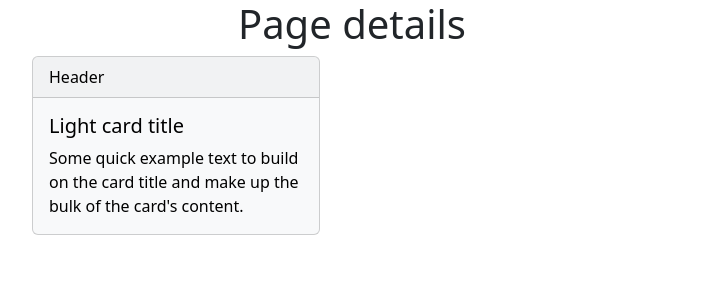
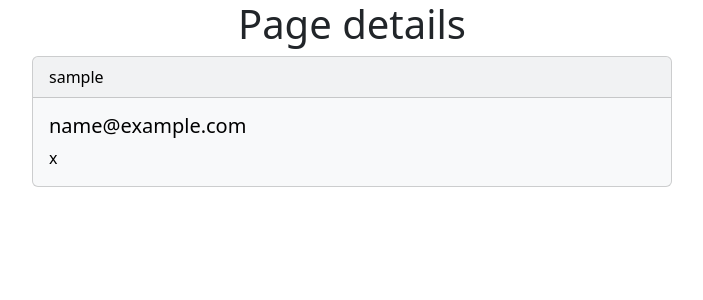
Before and after one commit to NicoleMaini/u4-w13-d3, a PHP site: page /u4-w13-d3/details.php in a window 1280 px wide. Shown: the top 300 px of the page, without its empty margins (288-991 px from the left). Run offline with PHP 8.4, Linux system fonts and the light colour scheme; tables that the repository leaves empty or names only in its code hold one stand-in row (values such as "Sample post").

Commit message:
page details complete

```diff
--- a/details.php
+++ b/details.php
@@ -20,7 +20,7 @@ $id = 1;
 // qua facciamo una fetch dall'id passato tramite link
 $stmt = $pdo->prepare("SELECT * FROM users WHERE id = ?");
 $stmt->execute([$id]);
-$row = $stmt->fetch(PDO::FETCH_ASSOC);
+$user = $stmt->fetch(PDO::FETCH_ASSOC);
 
 ?>
 
@@ -39,13 +39,15 @@ $row = $stmt->fetch(PDO::FETCH_ASSOC);
   <h1 class="text-center">Page details</h1>
 
   <div class="w-50 mx-auto">
-    <div class="card text-bg-light mb-3" style="max-width: 18rem;">
-      <div class="card-header">Header</div>
-      <div class="card-body">
-        <h5 class="card-title">Light card title</h5>
-        <p class="card-text">Some quick example text to build on the card title and make up the bulk of the card's content.</p>
-      </div>
-    </div>
+    <?php
+    echo "<div class='card text-bg-light mb-3' >
+        <div class='card-header'>$user[username]</div>
+        <div class='card-body'>
+          <h5 class='card-title'>$user[mail]</h5>
+          <p class='card-text'>$user[password]</p>
+        </div>
+      </div>"
+    ?>
   </div>
 
   <script src="https://cdn.jsdelivr.net/npm/bootstrap@5.3.3/dist/js/bootstrap.bundle.min.js" integrity="sha384-YvpcrYf0tY3lHB60NNkmXc5s9fDVZLESaAA55NDzOxhy9GkcIdslK1eN7N6jIeHz" crossorigin="anonymous"></script>
```
